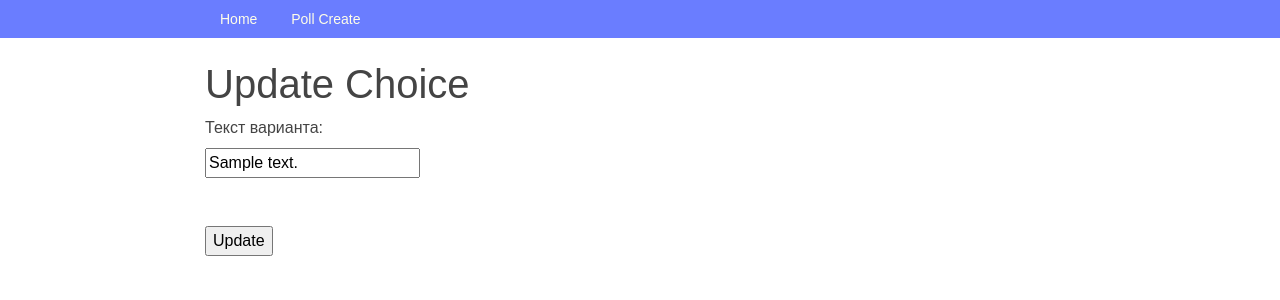
After one commit to aizh-pro/exam7, a Django app: page /choice/1/update/ in a window 1280 px wide. The commit adds this page. Shown: the top 300 px of the page. Run offline with Django 3.2, Linux system fonts and the light colour scheme; tables that the repository leaves empty hold one stand-in row (values such as "Sample post"); some libraries are stand-ins or nearby versions.

Commit message:
choice_delete.html, choice_update.html, etc

```diff
--- a/source/main/urls.py
+++ b/source/main/urls.py
@@ -17,7 +17,7 @@ from django.contrib import admin
 from django.urls import path
 
 from webapp.views import PollListView, PollView, PollCreateView, PollUpdateView, PollDeleteView
-from webapp.views.choice_views import PollChoiceCreateView
+from webapp.views.choice_views import PollChoiceCreateView, ChoiceUpdateView, ChoiceDeleteView
 
 urlpatterns = [
     path('admin/', admin.site.urls),
@@ -27,4 +27,6 @@ urlpatterns = [
     path('poll/<int:pk>/update/', PollUpdateView.as_view(), name='poll_update'),
     path('poll/<int:pk>/delete/', PollDeleteView.as_view(), name='poll_delete'),
     path('poll/<int:pk>/choice/add', PollChoiceCreateView.as_view(), name='choice_create'),
+    path('choice/<int:pk>/update/', ChoiceUpdateView.as_view(), name='choice_update'),
+    path('choice/<int:pk>/delete/', ChoiceDeleteView.as_view(), name='choice_delete'),
 ]
--- /dev/null
+++ b/source/webapp/templates/choice/choice_update.html
@@ -0,0 +1,9 @@
+{% extends "base.html" %}
+{% block title %}Update{% endblock %}
+{% block menu %}
+{% endblock %}
+{% block content %}
+    <h1>Update Choice</h1>
+    {% url "choice_update" pk=choice.pk as action_url %}
+    {% include 'partial/form.html' with action_url=action_url form_method='post' button_text='Update' %}
+{% endblock %}
--- a/source/webapp/templates/polls/poll_view.html
+++ b/source/webapp/templates/polls/poll_view.html
@@ -18,6 +18,8 @@
         {% for choice in choices %}
             <div class="box">
                  <h4>{{ choice.pk }}.{{ choice.choice_text }}</h4>
+             <p><a href="{% url 'choice_update' choice.pk %}"  class="btn btn-warning">Update</a></p>
+            <p><a href="{% url 'choice_delete' choice.pk %}" class="btn btn-danger">Delete</a></p>
             </div>
         {% empty %}
             <p>Нет вариантов</p>
--- a/source/webapp/views/choice_views.py
+++ b/source/webapp/views/choice_views.py
@@ -1,5 +1,6 @@
 from django.shortcuts import get_object_or_404, redirect
-from django.views.generic import ListView, CreateView
+from django.urls import reverse, reverse_lazy
+from django.views.generic import ListView, CreateView, UpdateView, DeleteView
 
 from webapp.forms import PollChoiceForm
 from webapp.models import Choice, Poll
@@ -16,6 +17,7 @@ class IndexView(ListView):
         data = Choice.objects.all()
         return data
 
+
 class PollChoiceCreateView(CreateView):
     model = Choice
     template_name = 'choice/choice_create.html'
@@ -27,3 +29,18 @@ class PollChoiceCreateView(CreateView):
         choice.poll = poll
         choice.save()
         return redirect('poll_view', pk=poll.pk)
+
+
+class ChoiceUpdateView(UpdateView):
+    model = Choice
+    template_name = 'choice/choice_update.html'
+    form_class = PollChoiceForm
+
+    def get_success_url(self):
+        return reverse('poll_view', kwargs={'pk': self.object.poll.pk})
+
+class ChoiceDeleteView(DeleteView):
+    template_name = 'choice/choice_delete.html'
+    model = Choice
+    context_object_name = 'choice'
+    success_url = reverse_lazy('index')
```
Also changed, not shown: source/webapp/templates/choice/choice_delete.html (added, +16 -0 lines).
